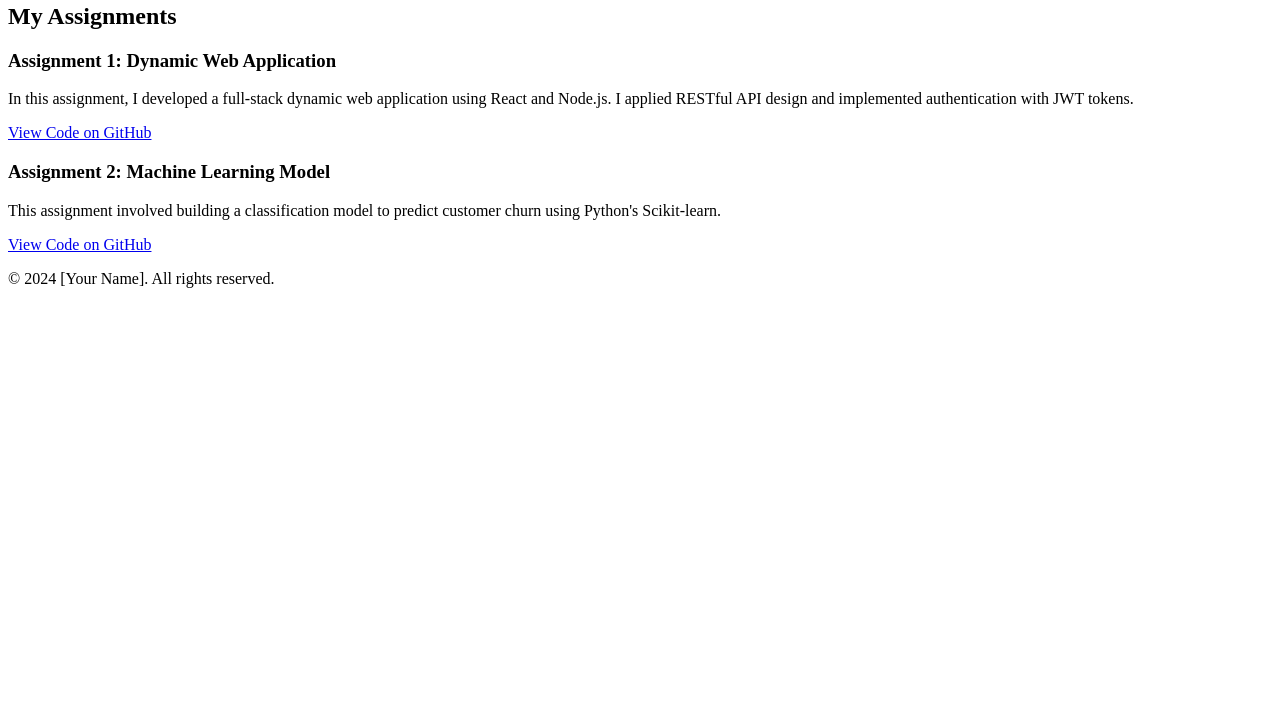
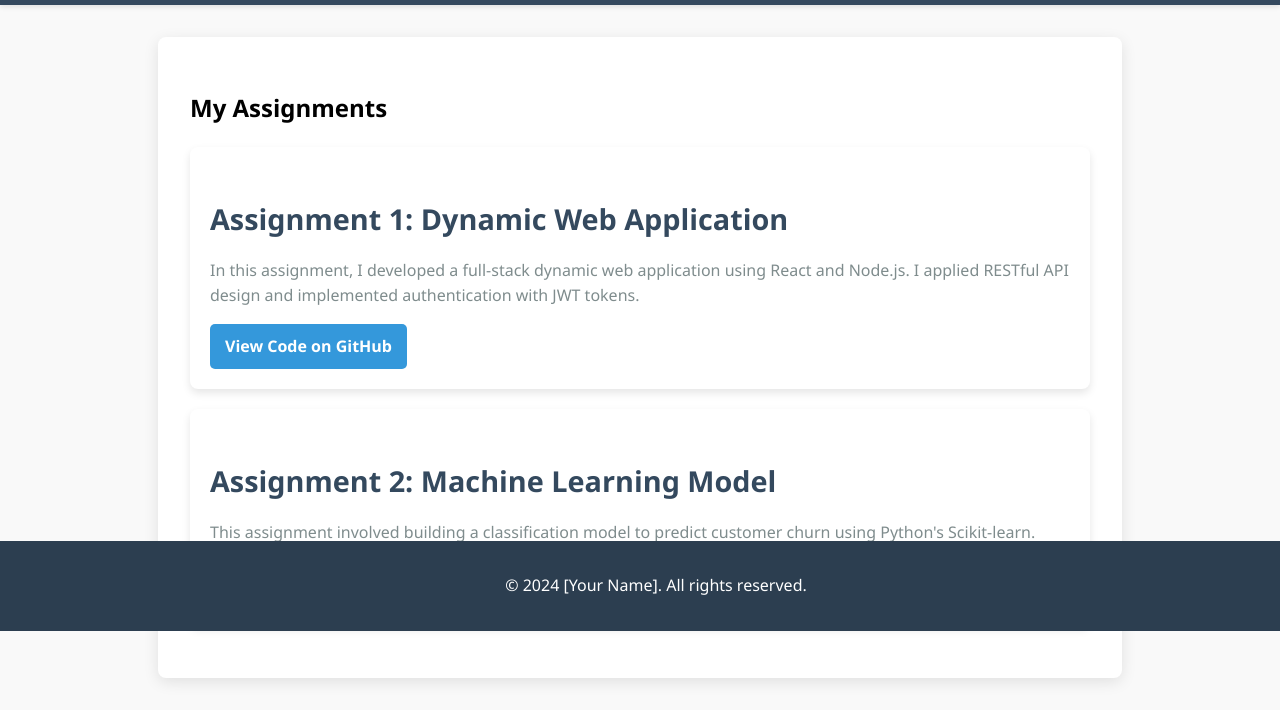
Before and after one commit to iamcalledayush/iamcalledayush.github.io, a plain HTML site: page assignments.html in a window 1280 px wide. Shown: the part 169-879 px from the top of the page. Before the commit the page ends 800 px from the top, so only its background shows below. Drawn offline with Linux system fonts and the light colour scheme.

Commit message:
Update assignments.html

```diff
--- a/assignments.html
+++ b/assignments.html
@@ -4,7 +4,7 @@
     <meta charset="UTF-8">
     <meta name="viewport" content="width=device-width, initial-scale=1.0">
     <title>Assignments</title>
-    <link rel="stylesheet" type=“text/css” href="styles.css">
+    <link rel="stylesheet" href="styles.css">
 </head>
 <body>
     <header>
```
